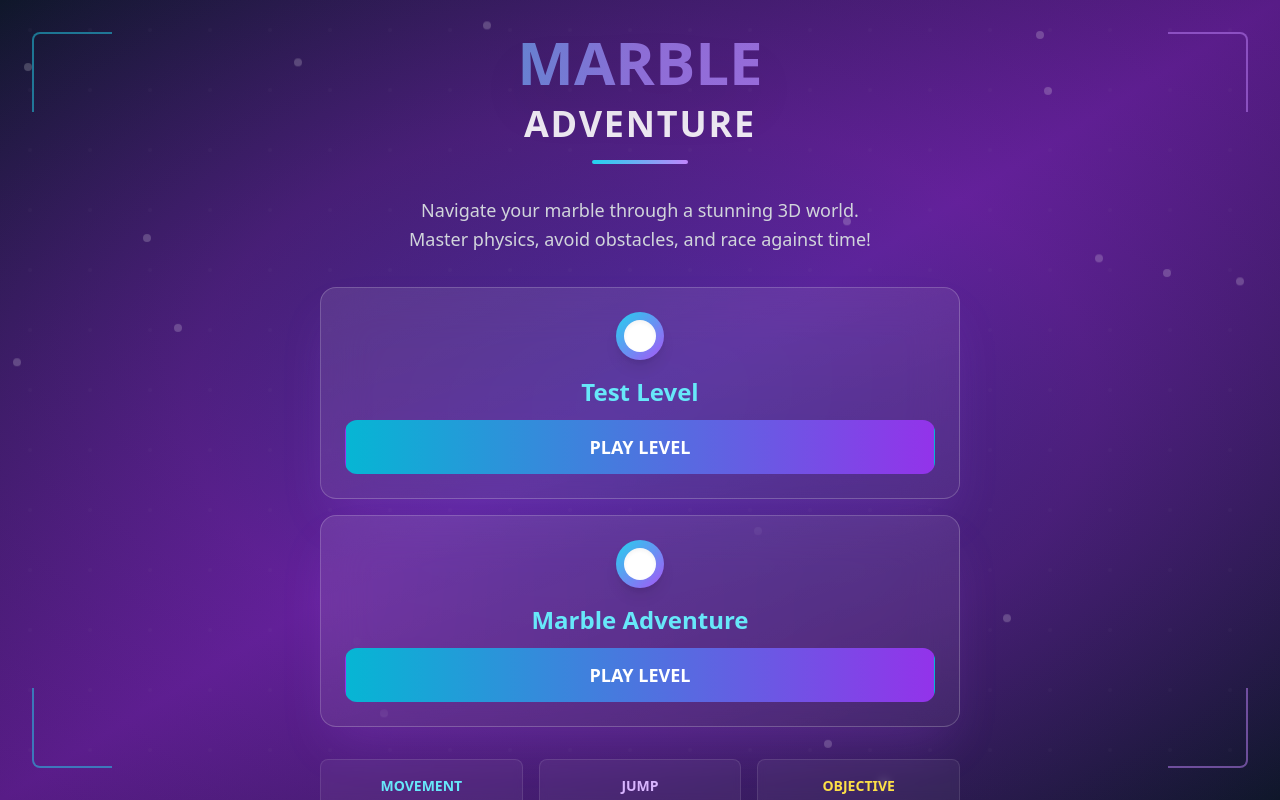
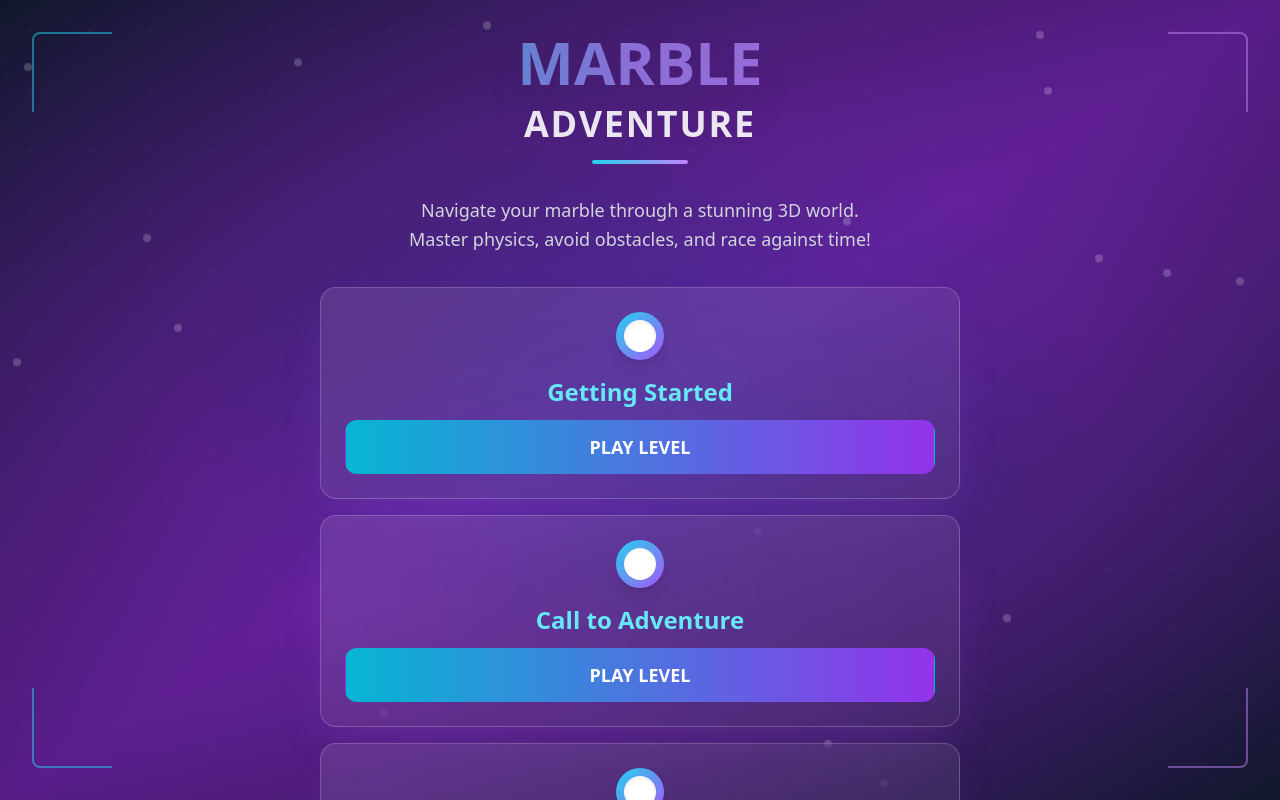
Before and after one commit to George-Freedland/marble-adventure, a React (Vite) app: page / in a window 1280 px wide. Built offline with nearby package versions, Linux system fonts and the light colour scheme.

Commit message:
add level 3

```diff
--- a/src/App.jsx
+++ b/src/App.jsx
@@ -5,7 +5,7 @@ import * as THREE from 'three';
 const GAME_LEVELS = [
   null, // Index 0 reserved for menu state
   {
-    name: "Test Level",
+    name: "Getting Started",
     platforms: [
       // Simple large platform for testing - made smaller and positioned better
       { pos: [0, 0, 5], size: [15, 1, 15], color: 0x4a90e2 },
@@ -19,7 +19,7 @@ const GAME_LEVELS = [
     obstacles: []
   },
   {
-    name: "Marble Adventure",
+    name: "Call to Adventure",
     platforms: [
       // Main starting platform
       { pos: [0, 0, 0], size: [12, 1, 8], color: 0x4a90e2 },
@@ -54,6 +54,75 @@ const GAME_LEVELS = [
       { pos: [-3, 0.5, 22], size: [1, 1, 1], color: 0xe74c3c },
       { pos: [2, 3.5, 35], size: [1, 1, 1], color: 0xe74c3c },
     ]
+  },
+  {
+    name: "Belly of the Beast",
+    platforms: [
+      // Starting platform - smaller than usual to set the tone
+      { pos: [0, 0, 0], size: [8, 1, 6], color: 0x4a90e2 },
+
+      // First challenging section - small stepping stones
+      { pos: [8, 1, 8], size: [1.5, 1, 1.5], color: 0xf39c12 },
+      { pos: [12, 2, 15], size: [1.2, 1, 1.2], color: 0xf39c12 },
+      { pos: [15, 3, 22], size: [1, 1, 1], color: 0xe74c3c },
+
+      // Elevated narrow bridge section
+      { pos: [18, 4, 30], size: [2, 1, 8], color: 0x9b59b6 },
+      { pos: [25, 5, 38], size: [1.5, 1, 1.5], color: 0xe74c3c },
+
+      // Long dangerous gap with tiny platforms
+      { pos: [30, 6, 45], size: [1, 1, 1], color: 0xe74c3c },
+      { pos: [35, 7, 52], size: [1.2, 1, 1.2], color: 0xf39c12 },
+      { pos: [40, 8, 60], size: [1, 1, 1], color: 0xe74c3c },
+
+      // Mid-level checkpoint platform
+      { pos: [45, 9, 68], size: [6, 1, 4], color: 0x2ecc71 },
+
+      // Descent section with tricky jumps
+      { pos: [52, 8, 75], size: [1.5, 1, 1.5], color: 0xf39c12 },
+      { pos: [58, 7, 82], size: [1, 1, 1], color: 0xe74c3c },
+      { pos: [62, 6, 88], size: [1.2, 1, 1.2], color: 0xf39c12 },
+
+      // Zigzag section
+      { pos: [65, 5, 95], size: [2, 1, 2], color: 0x9b59b6 },
+      { pos: [70, 4, 100], size: [1.5, 1, 1.5], color: 0xe74c3c },
+      { pos: [75, 3, 105], size: [1, 1, 1], color: 0xe74c3c },
+
+      // Side route with extra challenge
+      { pos: [80, 2, 110], size: [1.5, 1, 1.5], color: 0xf39c12 },
+      { pos: [85, 1, 115], size: [1, 1, 1], color: 0xe74c3c },
+
+      // Final approach - series of small platforms
+      { pos: [88, 0, 120], size: [1.2, 1, 1.2], color: 0xf39c12 },
+      { pos: [90, 1, 125], size: [1, 1, 1], color: 0xe74c3c },
+      { pos: [92, 2, 130], size: [1.5, 1, 1.5], color: 0xe74c3c },
+
+      // Final platform before finish
+      { pos: [95, 3, 135], size: [4, 1, 4], color: 0x9b59b6 },
+
+      // Additional challenging red pillar platforms (jumpable tops)
+      { pos: [10, 2.5, 12], size: [1, 1, 1], color: 0xe74c3c },
+      { pos: [20, 5.5, 32], size: [1, 1, 1], color: 0xe74c3c },
+      { pos: [32, 7.5, 48], size: [1, 1, 1], color: 0xe74c3c },
+      { pos: [48, 9.5, 70], size: [1, 1, 1], color: 0xe74c3c },
+      { pos: [60, 7.5, 85], size: [1, 1, 1], color: 0xe74c3c },
+      { pos: [72, 4.5, 102], size: [1, 1, 1], color: 0xe74c3c },
+      { pos: [82, 2.5, 112], size: [1, 1, 1], color: 0xe74c3c },
+      { pos: [89, 1.5, 122], size: [1, 1, 1], color: 0xe74c3c },
+    ],
+    start: [0, 2, -5],
+    finish: [95, 5, 145], // High finish requiring a final jump
+    obstacles: [
+      // Strategic obstacles to increase difficulty
+      { pos: [10, 2, 12], size: [1, 3, 1], color: 0x8b4513 },
+      { pos: [20, 5, 32], size: [1, 2, 1], color: 0x8b4513 },
+      { pos: [32, 7, 48], size: [1, 2, 1], color: 0x8b4513 },
+      { pos: [48, 9, 70], size: [1, 3, 1], color: 0x8b4513 },
+      { pos: [60, 7, 85], size: [1, 2, 1], color: 0x8b4513 },
+      { pos: [72, 4, 102], size: [1, 2, 1], color: 0x8b4513 },
+      { pos: [82, 2, 112], size: [1, 3, 1], color: 0x8b4513 },
+      { pos: [89, 1, 122], size: [1, 2, 1], color: 0x8b4513 },
+    ]
   }
 ];
 
@@ -76,7 +145,7 @@ const MarbleGame = () => {
   const [gameState, setGameState] = useState('menu');
   const [currentLevel, setCurrentLevel] = useState(0);
   const [time, setTime] = useState(0);
-  const [bestTimes, setBestTimes] = useState({ 1: null, 2: null }); // Level 1 = Test Level, Level 2 = Marble Adventure
+  const [bestTimes, setBestTimes] = useState({ 1: null, 2: null, 3: null }); // Level 1 = Getting Started, Level 2 = Call to Adventure, Level 3 = Belly of the Beast
   const [canJumpDisplay, setCanJumpDisplay] = useState(true);
 
   const loadLevel = useCallback(() => {
```
